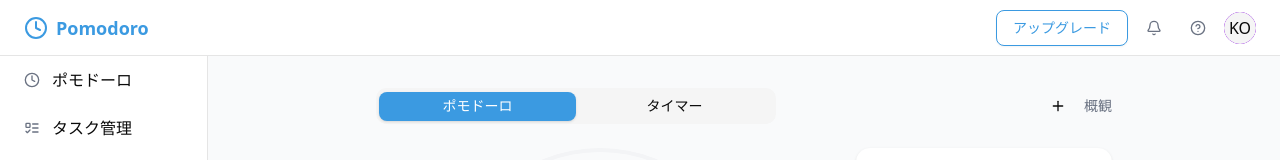
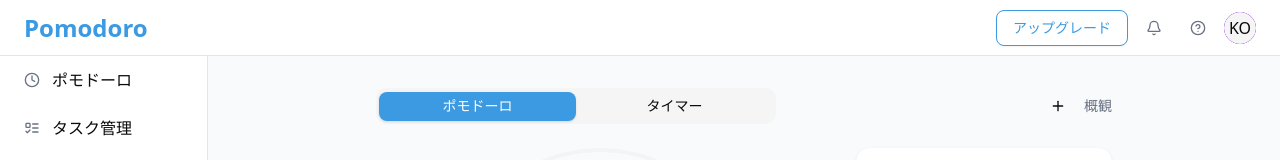
Before and after one commit to komo-o/pomodoro, a Next.js app in the folder web/: page / in a window 1280 px wide. Shown: the top 160 px of the page. Built offline with nearby package versions, Linux system fonts and the light colour scheme.

Commit message:
ヘッダーを修正

```diff
--- a/web/src/components/layouts/header.tsx
+++ b/web/src/components/layouts/header.tsx
@@ -3,15 +3,14 @@
 import React from 'react'
 import { Button } from '@/components/ui/Button'
 import { Avatar, AvatarFallback } from '@/components/ui/Avatar'
-import { Bell, HelpCircle, Clock } from 'lucide-react'
+import { Bell, HelpCircle } from 'lucide-react'
 
 export default function Header() {
   return (
     <header className="flex h-14 items-center justify-between border-b bg-white px-6">
       <div className="flex items-center">
         <div className="mr-8 flex items-center">
-          <Clock className="mr-2 h-6 w-6 text-[#3B9AE1]" />
-          <span className="text-lg font-bold text-[#3B9AE1]">Pomodoro</span>
+          <span className="text-2xl font-bold text-[#3B9AE1]">Pomodoro</span>
         </div>
       </div>
 
```
